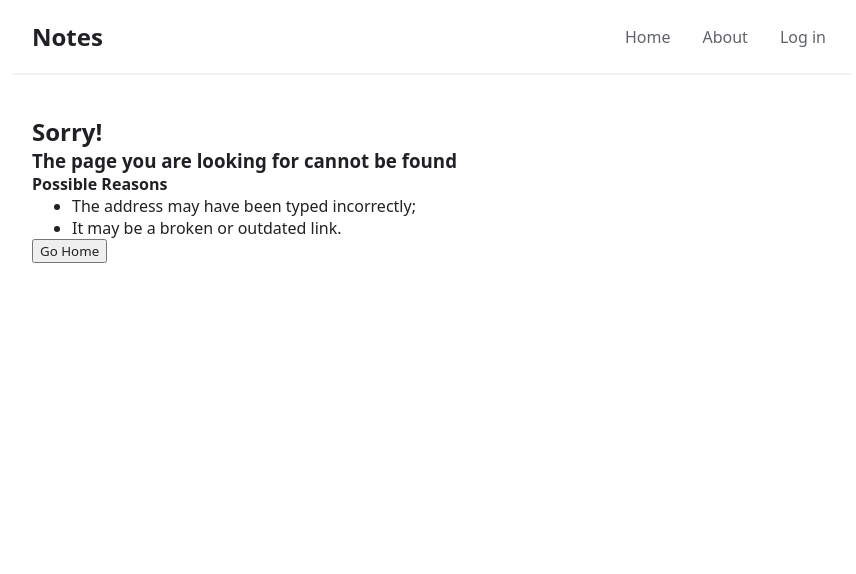
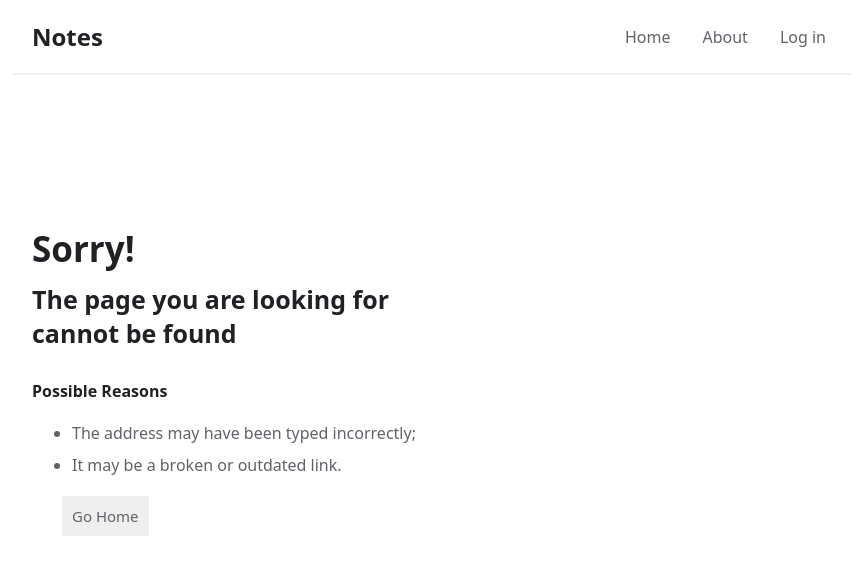
Before and after one commit to YunusCelik21/Notes-app, a React (Create React App) app in the folder client/: page /not-found in a window 1280 px wide. Shown: the top 574 px of the page, without its empty margins (208-1064 px from the left). Built offline with nearby package versions, Linux system fonts and the light colour scheme.

Commit message:
finish not found page

```diff
--- a/client/src/comp/NotFound.js
+++ b/client/src/comp/NotFound.js
@@ -1,15 +1,22 @@
+import { useNavigate } from "react-router-dom";
+
 const NotFound = () => {
+    const navigate = useNavigate();
+
+    const handleButton = () => {
+        navigate("/");
+    }
+
     return (
         <div className="not-found">
             <h2>Sorry!</h2>
             <h3>The page you are looking for cannot be found</h3>
             <h4>Possible Reasons</h4>
-
             <ul>
                 <li>The address may have been typed incorrectly;</li>
                 <li>It may be a broken or outdated link.</li>
             </ul>
-            <button>Go Home</button>
+            <button onClick={handleButton}>Go Home</button>
         </div>
     );
 }
--- a/client/src/comp/NoteAdd.js
+++ b/client/src/comp/NoteAdd.js
@@ -11,7 +11,7 @@ const NoteAdd = () => {
 
     const handleSubmit = (e) => {
         e.preventDefault();
-        const note = {title, text: body, date: "01-08-2024"};
+        const note = {title, text: body};
         setIsLoading(true);
 
         fetch("http://localhost:4000/notes", {
--- a/client/src/comp/NoteDetails.js
+++ b/client/src/comp/NoteDetails.js
@@ -18,6 +18,10 @@ const NoteDetails = () => {
             });
     }
 
+    if (error && error.message === "could not fetch the data for that resource") {
+        navigate("/not-found");
+    }
+
     return (
         <div className="note-details">
             {isLoading && <h4>Loading...</h4>}
--- a/client/src/index.css
+++ b/client/src/index.css
@@ -34,6 +34,7 @@
 .navbar a:hover {
   color: var(--main-color);
 }
+
 .content {
   max-width: 800px;
   margin: 20px auto;
@@ -192,6 +193,51 @@
   padding-right: 20px;
 }
 
+.not-found {
+  margin-top: 100px;
+  width: fit-content;
+}
+
+.not-found h2 {
+  font-size: 35px;
+  padding: 10px 0px;
+}
+
+.not-found h3 {
+  font-size: 25px;
+  padding: 0px 0px 20px 0px;
+  max-width: 400px;
+
+}
+
+.not-found h4 {
+  padding: 10px 0px 10px 0px;
+}
+
+.not-found li {
+  color: var(--devsite-secondary-text-color);
+  padding-top: 10px;
+}
+
+.not-found button {
+  font-size: 15px;
+  color: var(--devsite-secondary-text-color);
+  padding: 10px;
+  cursor: pointer;
+  border: 0;
+  margin-top: 20px;
+  margin-left: 30px;
+}
+
+.not-found button:hover {
+  padding: 12px;
+  margin: 0px;
+  background-color: #d7d7d7;
+  margin-top: 18px;
+  margin-left: 28px;
+}
+
+
 .material-symbols-outlined {
   font-variation-settings:
   'FILL' 0,
```
